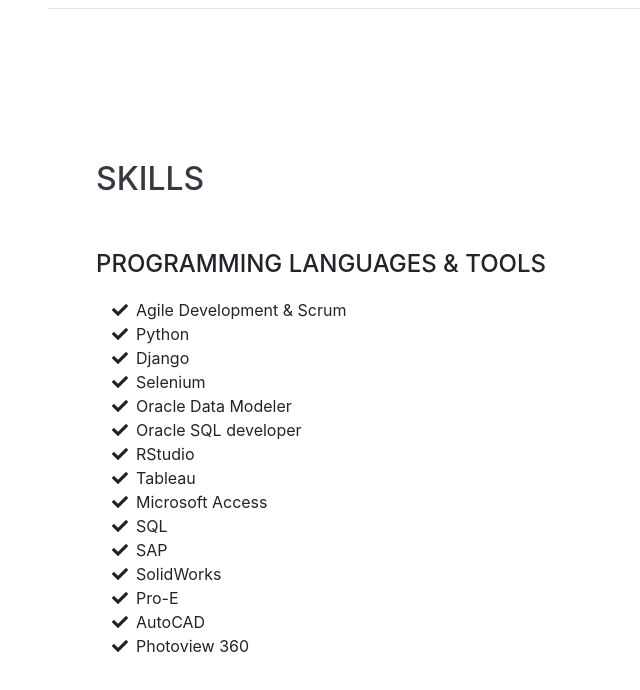
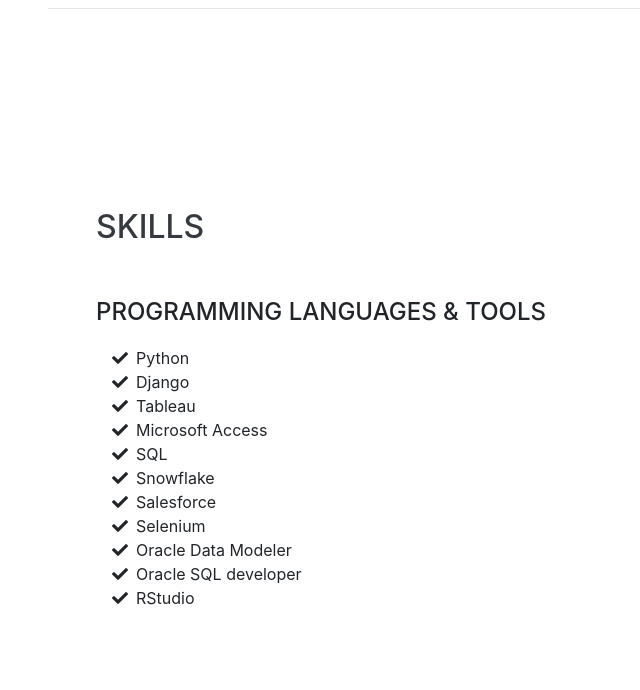
Before and after one commit to danialfaisal/Personal-Website, a website with bundled scripts: page index.html in a window 1280 px wide. Shown: the part 3297-3987 px from the top of the page, without its empty margins (224-864 px from the left). Built offline with nearby package versions, Linux system fonts and the light colour scheme; a web font is replaced by a local one.

Commit message:
added skills

```diff
--- a/index.html
+++ b/index.html
@@ -227,14 +227,26 @@
       <ul class="fa-ul mb-0">
         <li>
           <i class="fa-li fa fa-check"></i>
-          Agile Development &amp; Scrum</li>
-        <li>
-          <i class="fa-li fa fa-check"></i>
           Python</li>
         <li>
           <i class="fa-li fa fa-check"></i>
           Django</li>
         <li>
+          <i class="fa-li fa fa-check"></i>
+          Tableau</li>
+        <li>
+          <i class="fa-li fa fa-check"></i>
+          Microsoft Access</li>
+        <li>
+          <i class="fa-li fa fa-check"></i>
+          SQL</li>
+        <li>
+          <i class="fa-li fa fa-check"></i>
+          Snowflake</li>
+        <li>
+          <i class="fa-li fa fa-check"></i>
+          Salesforce</li>
+                <li>
           <i class="fa-li fa fa-check"></i>
           Selenium</li>
         <li>
@@ -246,30 +258,6 @@
         <li>
           <i class="fa-li fa fa-check"></i>
           RStudio</li>
-        <li>
-          <i class="fa-li fa fa-check"></i>
-          Tableau</li>
-        <li>
-          <i class="fa-li fa fa-check"></i>
-          Microsoft Access</li>
-        <li>
-          <i class="fa-li fa fa-check"></i>
-          SQL</li>
-        <li>
-          <i class="fa-li fa fa-check"></i>
-          SAP</li>
-        <li>
-          <i class="fa-li fa fa-check"></i>
-          SolidWorks</li>
-        <li>
-          <i class="fa-li fa fa-check"></i>
-          Pro-E</li>
-        <li>
-          <i class="fa-li fa fa-check"></i>
-          AutoCAD</li>
-        <li>
-          <i class="fa-li fa fa-check"></i>
-          Photoview 360</li>
       </ul>
   </section>
 
```
